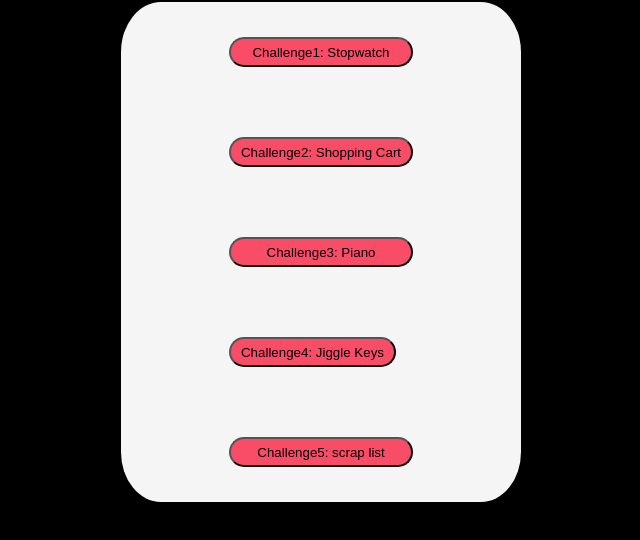
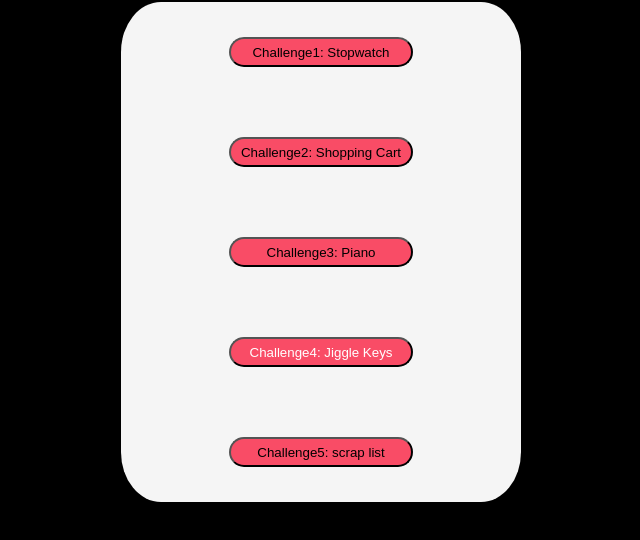
Before and after one commit to blazingstark07/JsChallenges, a plain HTML site: page index.html in a window 1280 px wide. Shown: the part 216-756 px from the top of the page, without its empty margins (319-959 px from the left). Drawn offline with Linux system fonts and the light colour scheme.

Commit message:
minor changes

```diff
--- a/index.html
+++ b/index.html
@@ -18,12 +18,18 @@
             <button>Challenge1: Stopwatch</button>
             <button>Challenge2: Shopping Cart</button>
             <button>Challenge3: Piano</button>
-            <a href="./Challenge4/index.html"><button>Challenge4: Jiggle Keys</button></a
-        >
-        <button>Challenge5: scrap list</button>
-      </div>
+            <button>
+          <a
+            style="text-decoration: none; color: white"
+            href="./Challenge4/index.html"
+            >Challenge4: Jiggle Keys</a
+          >
+        </button>
+            <button>Challenge5: scrap list</button>
+        </div>
     </div>
 
     <script type="module" src="./index.js"></script>
-  </body>
+</body>
+
 </html>
```
